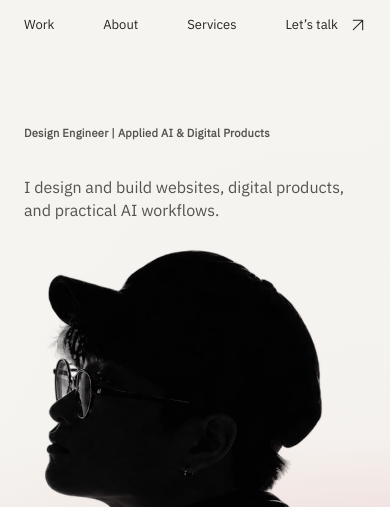
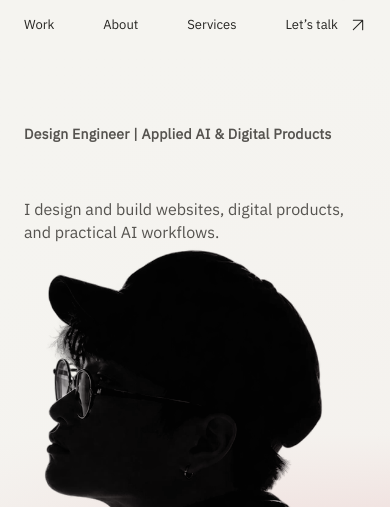
Before and after one commit to Aljeu/aljhone-portfolio, a React app: page / in a window 390 px wide. Shown: the part 57-564 px from the top of the page. Built offline with nearby package versions, Linux system fonts and the light colour scheme.

Commit message:
Improve mobile hero title readability

```diff
--- a/src/style.css
+++ b/src/style.css
@@ -2115,11 +2115,12 @@ legend {
     top: 10%;
     left: 24px;
     max-width: calc(100% - 48px);
-    font-size: 0.7rem;
+    font-size: 0.875rem;
+    line-height: 1.3;
   }
 
   .hero-copy > .hero-support {
-    top: 17%;
+    top: 20%;
     left: 24px;
     width: min(34ch, calc(100% - 48px));
     max-width: none;
```
